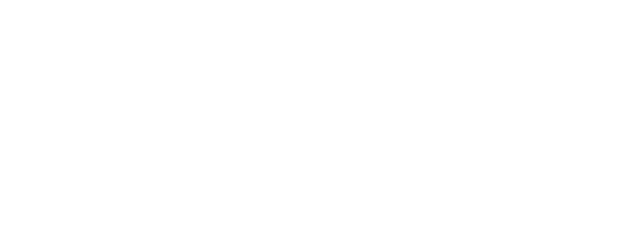
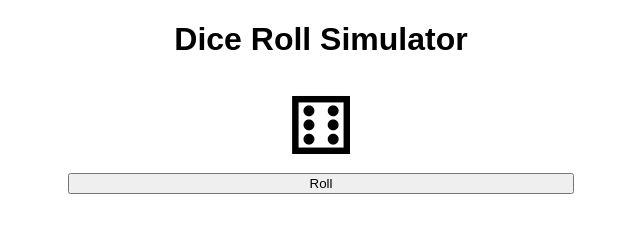
Before and after one commit to SlowTyper-sys/DiceRollSimulator, a plain HTML site: page index.html in a window 1280 px wide. Shown: the whole page, without its empty margins (319-959 px from the left). Drawn offline with Linux system fonts and the light colour scheme.

Commit message:
added css and js pages

```diff
--- /dev/null
+++ b/css/style.css
@@ -0,0 +1,13 @@
+body{
+    text-align: center;
+    font-family: Arial, sans-serif;
+}
+
+.dice{
+    text-align: center;
+    font-size: 80px;
+}
+
+button{
+    width: 40%;
+}
--- a/index.html
+++ b/index.html
@@ -5,7 +5,12 @@
     <meta name="viewport" content="width=device-width, initial-scale=1.0">
     <title>Dice Roll Simulator</title>
 </head>
+<link rel="stylesheet" href="css/style.css">
 <body>
-
+    <h1>Dice Roll Simulator</h1>
+ <div class="dice">&#9861;</div>
+ <button>Roll</button>
+ <ol class="id">
+ </ol>
 </body>
 </html>
```
Also changed, not shown: js/script.js (added).
